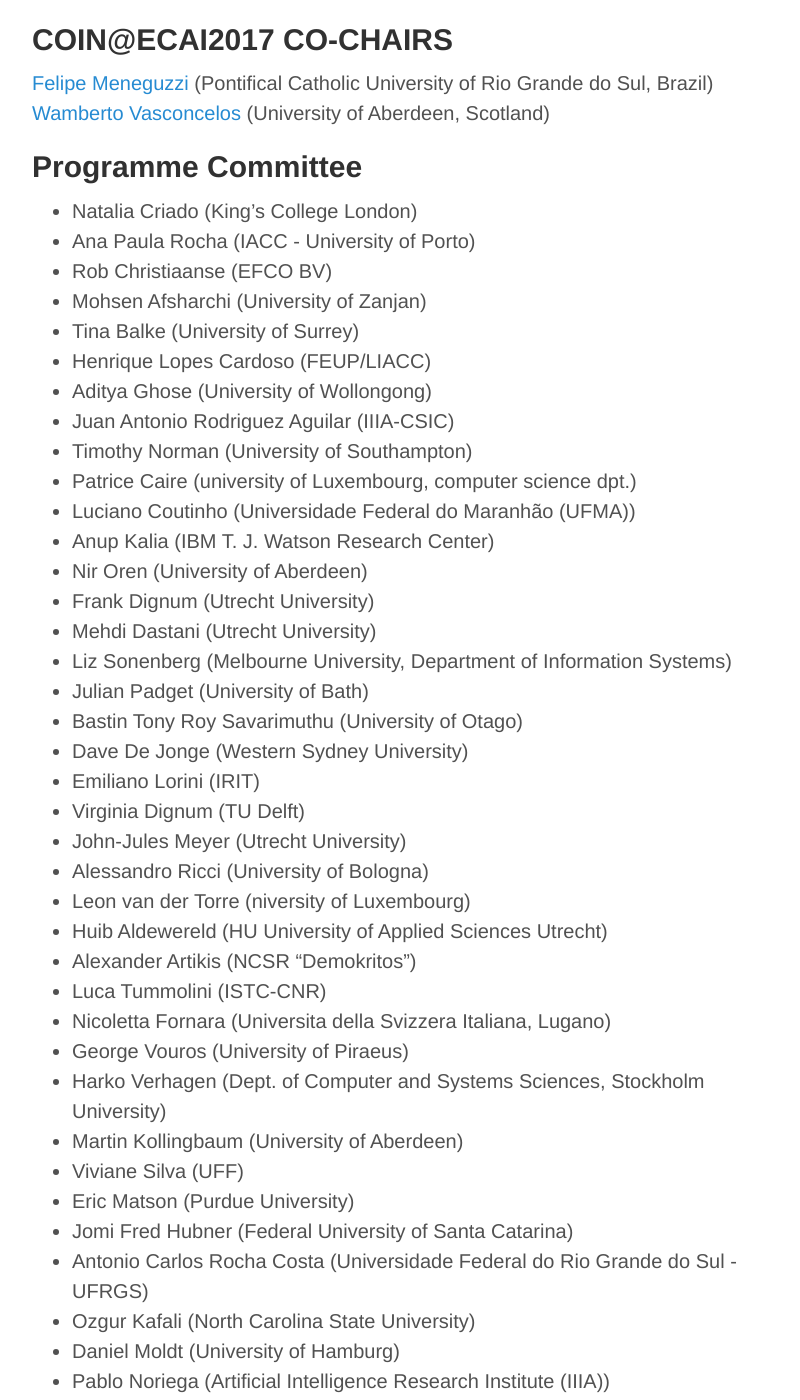
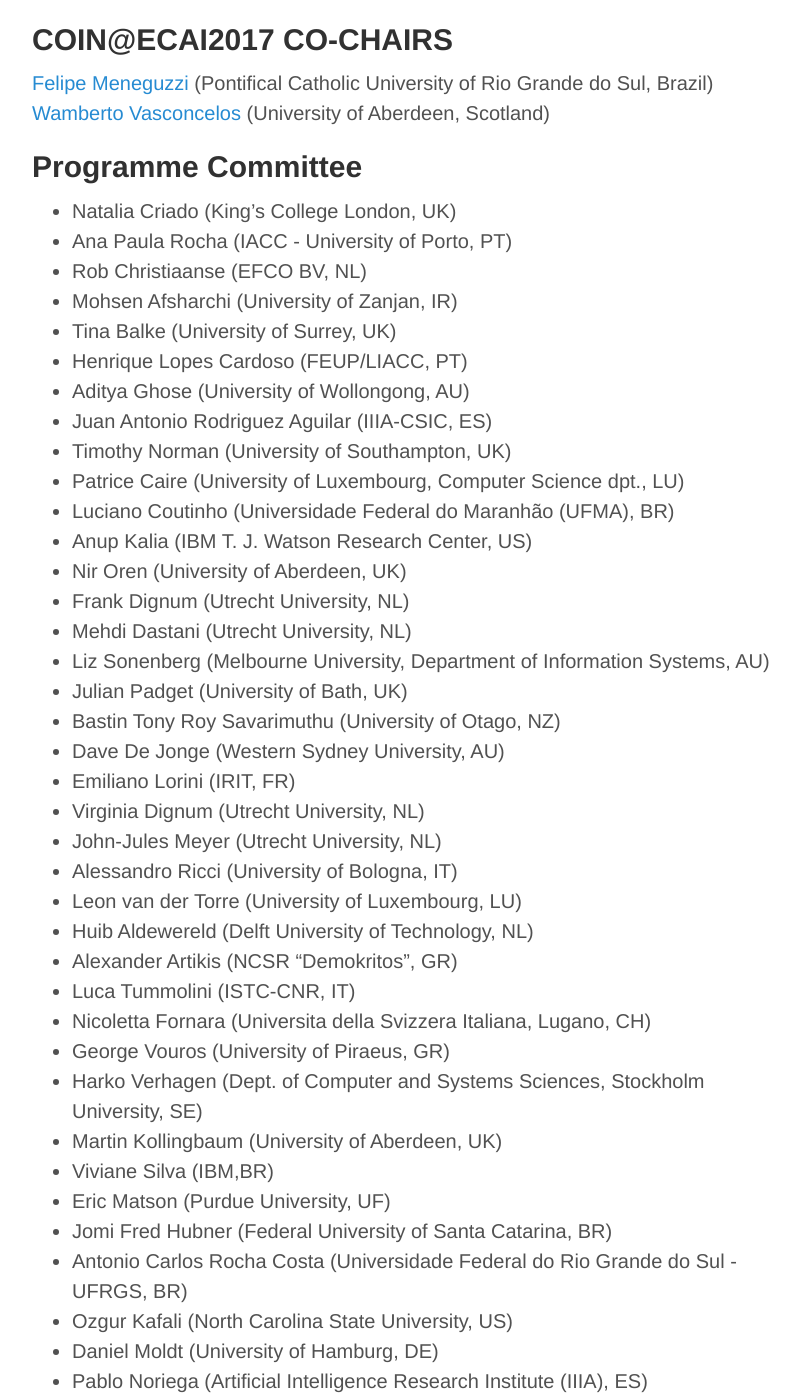
Before and after one commit to coin-workshop/coin-2017, a Jekyll site: the page built from committees.md, in a window 1280 px wide and 1400 px high, scrolled down 220 px. Shown: the whole window, without its empty margins (228-1028 px from the left). Built offline with Jekyll 4.4.1, drawn with Linux system fonts in a browser that asks for light colours; some of the changed text lies outside the part shown.

Commit message:
Updating country on Programme Committee

```diff
--- a/committees.md
+++ b/committees.md
@@ -12,46 +12,45 @@
 
 ## Programme Committee
 
-- Natalia Criado  (King's College London)
-- Ana Paula Rocha (IACC - University of Porto)
-- Rob Christiaanse (EFCO BV)
-- Mohsen Afsharchi (University of Zanjan)
-- Tina Balke (University of Surrey)
-- Henrique Lopes Cardoso (FEUP/LIACC)
-- Aditya Ghose (University of Wollongong)
-- Juan Antonio Rodriguez Aguilar (IIIA-CSIC)
-- Timothy Norman (University of Southampton)
-- Patrice Caire (university of Luxembourg, computer science dpt.)
-- Luciano Coutinho (Universidade Federal do Maranhão (UFMA))
-- Anup Kalia (IBM T. J. Watson Research Center)
-- Nir Oren (University of Aberdeen)
-- Frank Dignum (Utrecht University)
-- Mehdi Dastani (Utrecht University)
-- Liz Sonenberg (Melbourne University, Department of Information Systems)
-- Julian Padget (University of Bath)
-- Bastin Tony Roy Savarimuthu (University of Otago)
-- Dave De Jonge (Western Sydney University)
-- Emiliano Lorini (IRIT)
-- Virginia Dignum (TU Delft)
-- John-Jules Meyer (Utrecht University)
-- Alessandro Ricci (University of Bologna)
-- Leon van der Torre (niversity of Luxembourg)
-- Huib Aldewereld (HU University of Applied Sciences Utrecht)
-- Alexander Artikis (NCSR "Demokritos")
-- Luca Tummolini (ISTC-CNR)
-- Nicoletta Fornara (Universita della Svizzera Italiana, Lugano)
-- George Vouros (University of Piraeus)
-- Harko Verhagen (Dept. of Computer and Systems Sciences, Stockholm University)
-- Martin Kollingbaum (University of Aberdeen)
-- Viviane Silva (UFF)
-- Eric Matson (Purdue University)
-- Jomi Fred Hubner (Federal University of Santa Catarina)
-- Antonio Carlos Rocha Costa (Universidade Federal do Rio Grande do Sul - UFRGS)
-- Ozgur Kafali (North Carolina State University)
-- Daniel Moldt (University of Hamburg)
-- Pablo Noriega (Artificial Intelligence Research Institute (IIIA))
+- Natalia Criado  (King's College London, UK)
+- Ana Paula Rocha (IACC - University of Porto, PT)
+- Rob Christiaanse (EFCO BV, NL)
+- Mohsen Afsharchi (University of Zanjan, IR)
+- Tina Balke (University of Surrey, UK)
+- Henrique Lopes Cardoso (FEUP/LIACC, PT)
+- Aditya Ghose (University of Wollongong, AU)
+- Juan Antonio Rodriguez Aguilar (IIIA-CSIC, ES)
+- Timothy Norman (University of Southampton, UK)
+- Patrice Caire (University of Luxembourg, Computer Science dpt., LU)
+- Luciano Coutinho (Universidade Federal do Maranhão (UFMA), BR)
+- Anup Kalia (IBM T. J. Watson Research Center, US)
+- Nir Oren (University of Aberdeen, UK)
+- Frank Dignum (Utrecht University, NL)
+- Mehdi Dastani (Utrecht University, NL)
+- Liz Sonenberg (Melbourne University, Department of Information Systems, AU)
+- Julian Padget (University of Bath, UK)
+- Bastin Tony Roy Savarimuthu (University of Otago, NZ)
+- Dave De Jonge (Western Sydney University, AU)
+- Emiliano Lorini (IRIT, FR)
+- Virginia Dignum (Utrecht University, NL)
+- John-Jules Meyer (Utrecht University, NL)
+- Alessandro Ricci (University of Bologna, IT)
+- Leon van der Torre (University of Luxembourg, LU)
+- Huib Aldewereld (Delft University of Technology, NL)
+- Alexander Artikis (NCSR "Demokritos", GR)
+- Luca Tummolini (ISTC-CNR, IT)
+- Nicoletta Fornara (Universita della Svizzera Italiana, Lugano, CH)
+- George Vouros (University of Piraeus, GR)
+- Harko Verhagen (Dept. of Computer and Systems Sciences, Stockholm University, SE)
+- Martin Kollingbaum (University of Aberdeen, UK)
+- Viviane Silva (IBM,BR)
+- Eric Matson (Purdue University, UF)
+- Jomi Fred Hubner (Federal University of Santa Catarina, BR)
+- Antonio Carlos Rocha Costa (Universidade Federal do Rio Grande do Sul - UFRGS, BR)
+- Ozgur Kafali (North Carolina State University, US)
+- Daniel Moldt (University of Hamburg, DE)
+- Pablo Noriega (Artificial Intelligence Research Institute (IIIA), ES)
 
-TBD
 <!-- - Mohsen Afsharchi (University of Zanjan, IR)
 - Huib Aldewereld (Delft University of Technology, NL)
 - Estefania Argente (Universidad Politecnica de Valencia, ES)
```
